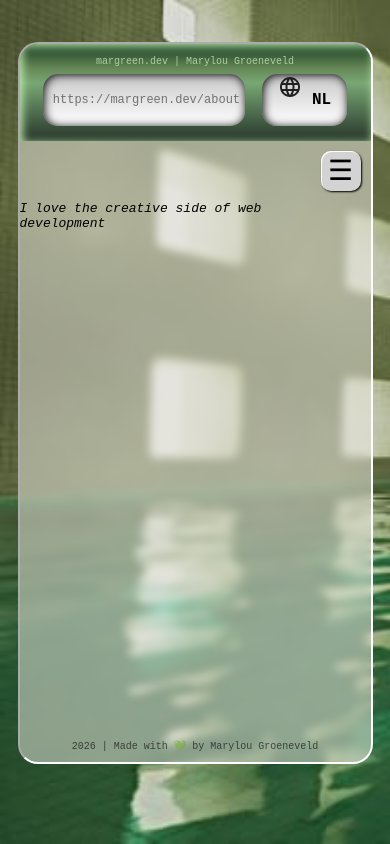
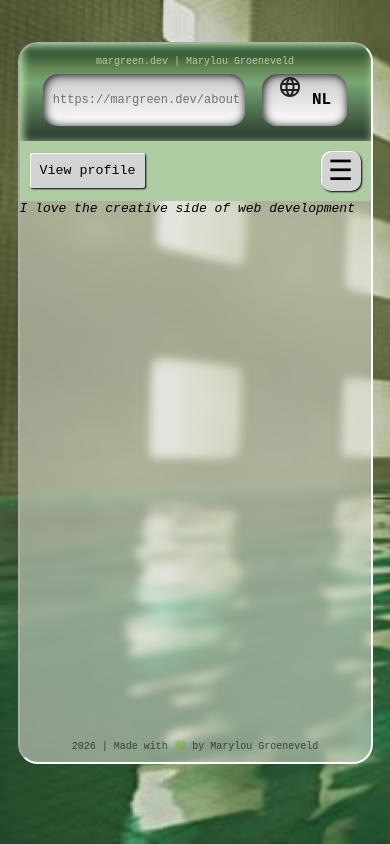
Before and after one commit to MarGreenDev/margreendev-portfolio, a React (Vite) app: page / in a window 390 px wide. Built offline with nearby package versions, Linux system fonts and the light colour scheme.

Commit message:
create sidebar profile open button

```diff
--- a/src/App.jsx
+++ b/src/App.jsx
@@ -5,6 +5,7 @@ import Sidebar from "./components/sidebar";
 import About from "./pages/about";
 import Projects from "./pages/projects";
 import Contact from "./pages/contact";
+import SidebarButton from "./components/sidebarButton";
 
 
 function App() {
@@ -44,8 +45,11 @@ function App() {
         </div>
       </header>
 
-      <Nav setActivePage={setActivePage}
-        activePage={activePage} />
+      <div className="mobile-bar">
+        <SidebarButton />
+        <Nav setActivePage={setActivePage}
+          activePage={activePage} />
+      </div>
 
       <div className="browser-body">
 
--- /dev/null
+++ b/src/components/sidebarButton.jsx
@@ -0,0 +1,8 @@
+
+
+export default function SidebarButton({ onClick }) {
+
+    return (
+        <button className="sidebar-button" onClick={onClick}>View profile</button>
+    )
+}
--- a/src/index.css
+++ b/src/index.css
@@ -216,9 +216,6 @@ body {
 }
 
 .mobile-nav .hamburger-button {
-  display: block;
-  margin-left: auto;
-
   background-color: lightgray;
 
   min-width: 40px;
@@ -284,6 +281,28 @@ body {
   opacity: 1;
   pointer-events: auto;
   background-color: var(--secondary-color);
+}
+
+.mobile-bar {
+  display: flex;
+  justify-content: space-between;
+  align-items: center;
+  background-color: var(--secondary-color);
+}
+
+.mobile-bar .sidebar-button {
+  background-color: lightgray;
+
+  min-width: 40px;
+  max-height: 40px;
+  margin: 10px;
+  padding: 10px;
+
+  border: none;
+  border-radius: 2px;
+
+  box-shadow: inset white 1px 1px,
+    black 1px 1px 2px;
 }
 
 .browser-content {
@@ -388,11 +407,22 @@ footer {
   }
 
   aside {
-    display: none;
+    opacity: 0;
+    pointer-events: none;
+    position: absolute;
+  }
+
+  aside.open {
+    opacity: 1;
+    transform: translateY(0);
   }
 
   .desktop-nav {
     display: none;
+  }
+
+  .browser-content {
+    grid-template-columns: 1fr;
   }
 }
 
```
